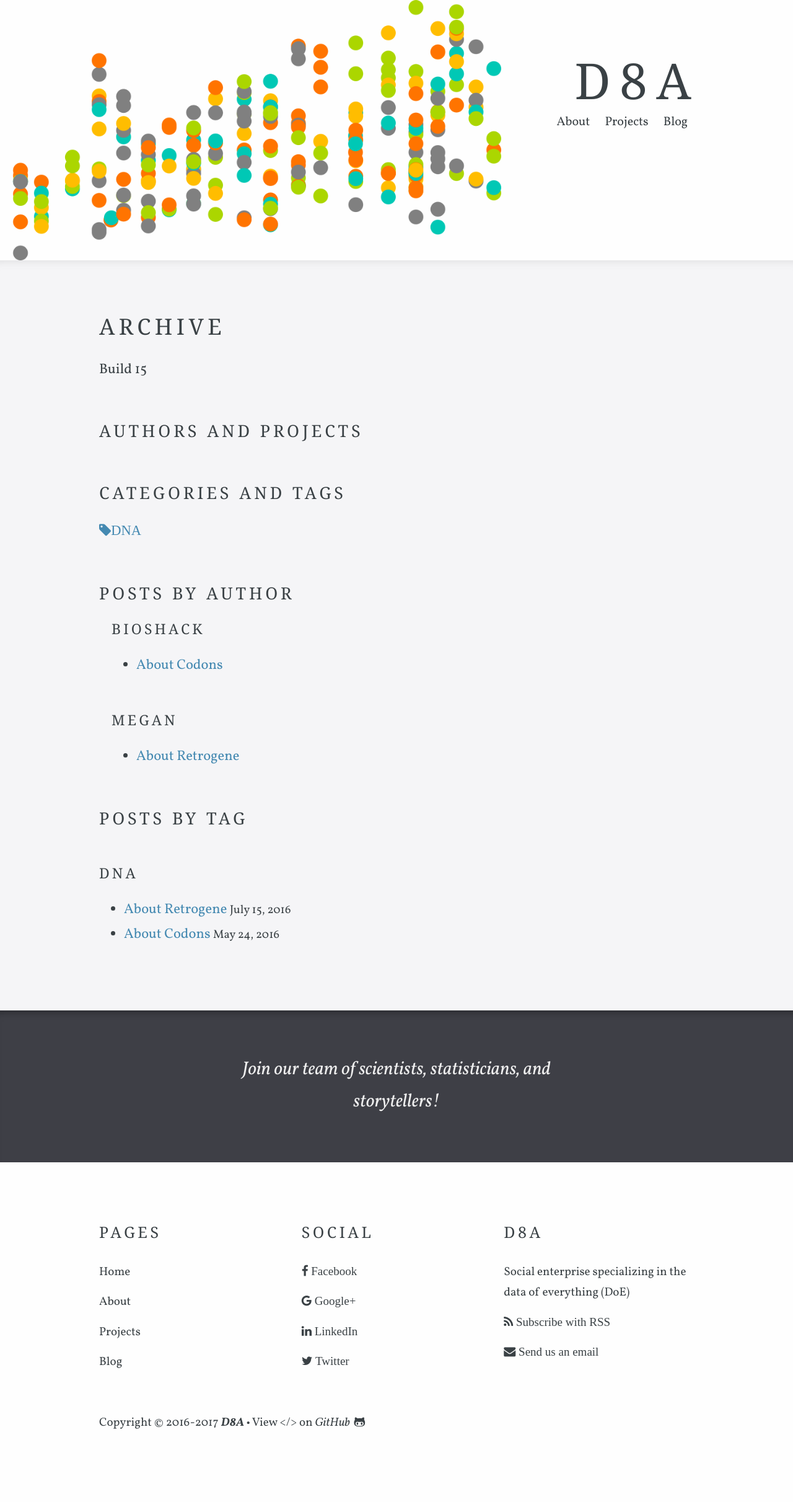
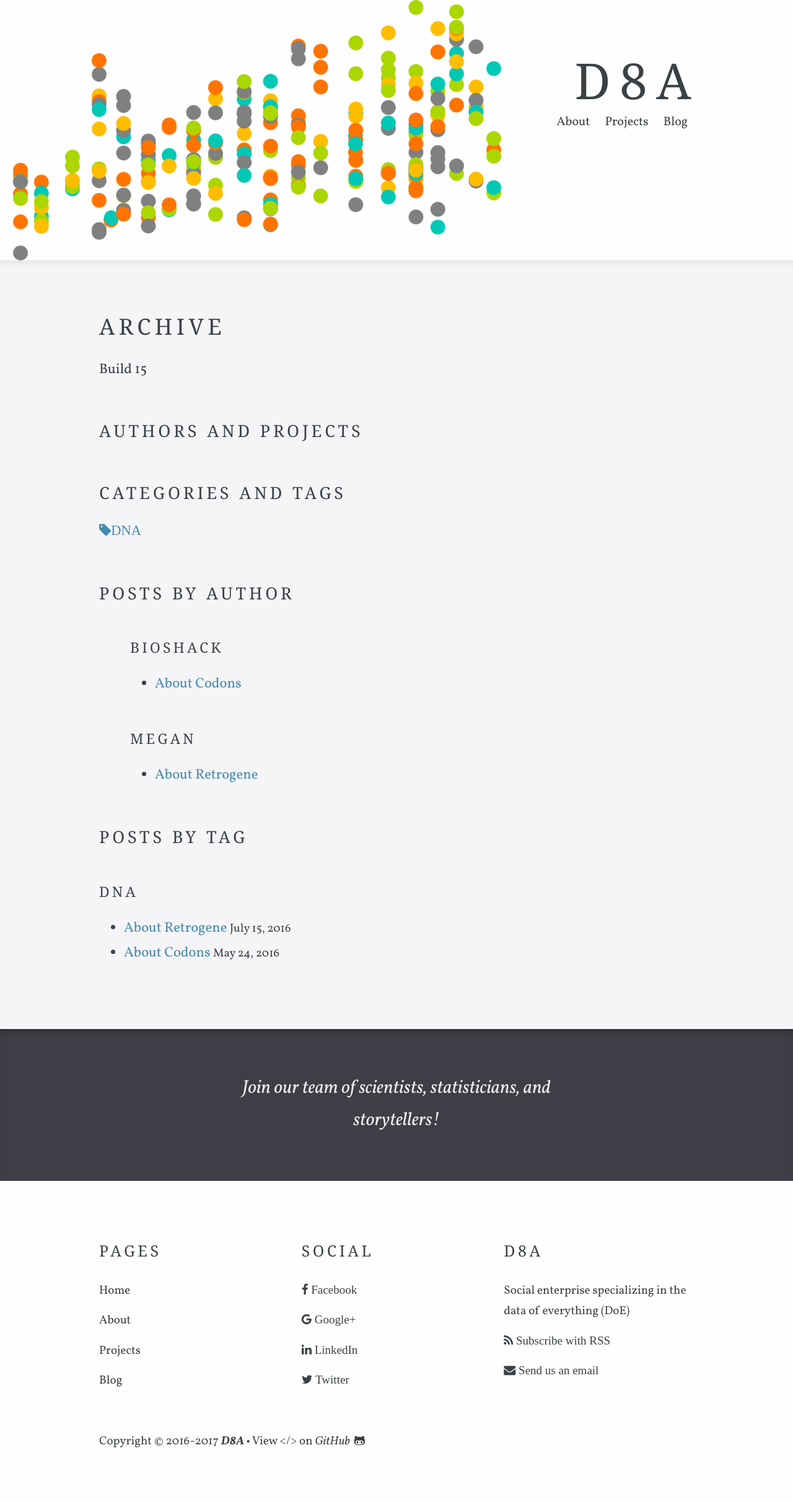
Before and after one commit to bioshack/d8a, a Jekyll site: the page built from pages/archive.html, in a window 1280 px wide. Shown: the whole page at 62% size. Built offline with Jekyll 4.4.1, drawn with Linux system fonts in a browser that asks for light colours; some web fonts are replaced; before the commit the page ends 2393 px from its top, so only the background shows below that.

Commit message:
Edit margin

```diff
--- a/_sass/_layout.scss
+++ b/_sass/_layout.scss
@@ -374,7 +374,7 @@ footer {
 }
 
 .tag-list {
-  margin: 20px 0 0 20px;
+  margin: 50px 0 0 50px;
 }
 
 .video-container {
```
